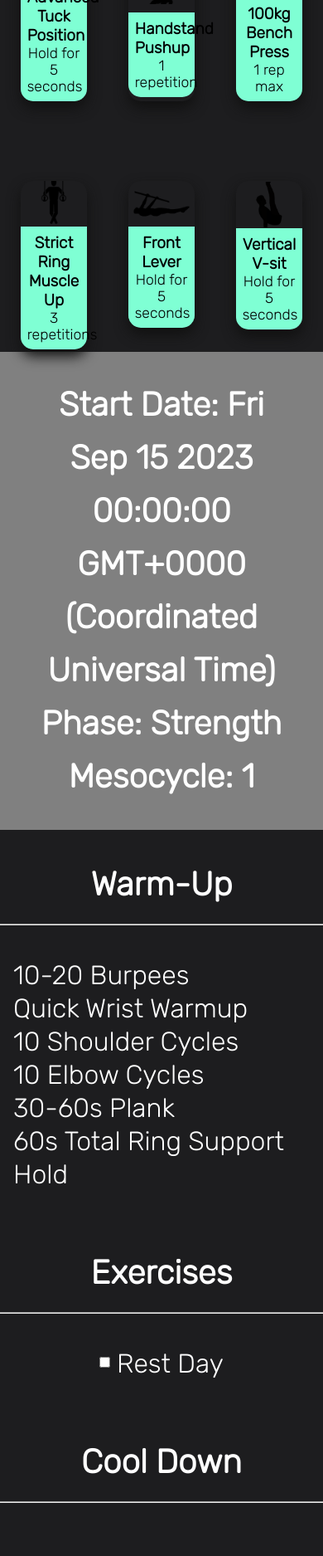
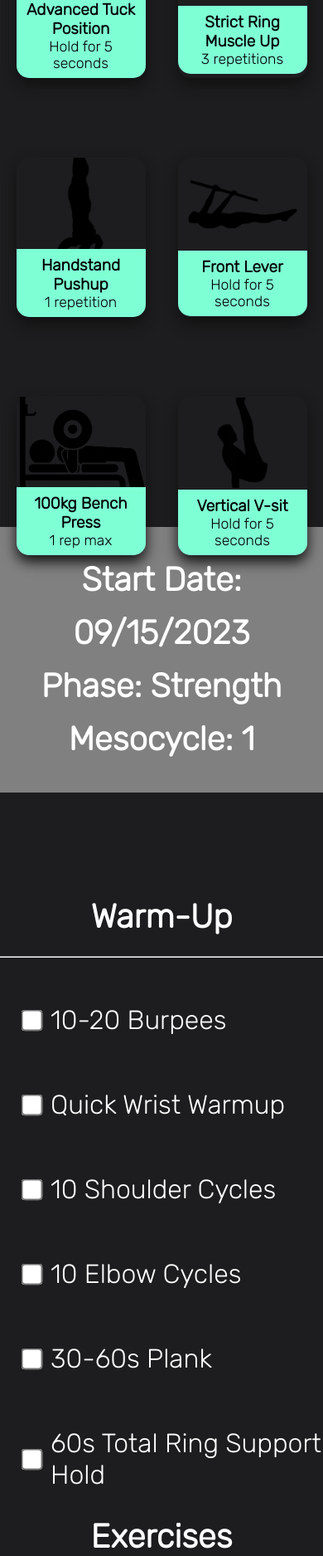
Before and after one commit to Bartekl-13/workout-plan, a plain HTML site: page index.html in a window 390 px wide. Shown: the part 125-2000 px from the top of the page at 83% size. Drawn offline with Linux system fonts and the light colour scheme; a web font is replaced by a local one.

Commit message:
improved responsiveness

```diff
--- a/app.js
+++ b/app.js
@@ -166,7 +166,14 @@ function displayExercises() {
 	const startDateElement = document.getElementById("startDate");
 	currentPhaseElement.textContent = `Phase: ${currentPhase}`;
 	currentMesocycleElement.textContent = `Mesocycle: ${currentMesocycle + 1}`;
-	startDateElement.textContent = `Start Date: ${startDate}`;
+	startDateElement.textContent = `Start Date: ${startDate.toLocaleDateString(
+		"en-US",
+		{
+			day: "2-digit",
+			month: "2-digit",
+			year: "numeric",
+		}
+	)}`;
 
 	// Define exercises based on the day of the week and phase (heavy or light)
 	let currentExercises;
--- a/index.html
+++ b/index.html
@@ -95,14 +95,30 @@
 			<div class="warmup">
 				<h2>Warm-Up</h2>
 				<hr />
-				<p>
-					10-20 Burpees <br />
-					Quick Wrist Warmup <br />
-					10 Shoulder Cycles <br />
-					10 Elbow Cycles <br />
-					30-60s Plank <br />
-					60s Total Ring Support Hold
-				</p>
+				<div class="check-and-ex2">
+					<input type="checkbox" />
+					<p>10-20 Burpees</p>
+				</div>
+				<div class="check-and-ex2">
+					<input type="checkbox" />
+					<p>Quick Wrist Warmup</p>
+				</div>
+				<div class="check-and-ex2">
+					<input type="checkbox" />
+					<p>10 Shoulder Cycles</p>
+				</div>
+				<div class="check-and-ex2">
+					<input type="checkbox" />
+					<p>10 Elbow Cycles</p>
+				</div>
+				<div class="check-and-ex2">
+					<input type="checkbox" />
+					<p>30-60s Plank</p>
+				</div>
+				<div class="check-and-ex2">
+					<input type="checkbox" />
+					<p>60s Total Ring Support Hold</p>
+				</div>
 			</div>
 			<!-- Add placeholders for displaying phase and mesocycle -->
 
@@ -115,6 +131,30 @@
 			<div class="cooldown">
 				<h2>Cool Down</h2>
 				<hr />
+				<div class="check-and-ex3">
+					<input type="checkbox" />
+					<p>10-20 Burpees</p>
+				</div>
+				<div class="check-and-ex3">
+					<input type="checkbox" />
+					<p>Quick Wrist Warmup</p>
+				</div>
+				<div class="check-and-ex3">
+					<input type="checkbox" />
+					<p>10 Shoulder Cycles</p>
+				</div>
+				<div class="check-and-ex3">
+					<input type="checkbox" />
+					<p>10 Elbow Cycles</p>
+				</div>
+				<div class="check-and-ex3">
+					<input type="checkbox" />
+					<p>30-60s Plank</p>
+				</div>
+				<div class="check-and-ex3">
+					<input type="checkbox" />
+					<p>60s Total Ring Support Hold</p>
+				</div>
 			</div>
 		</section>
 
--- a/styles.css
+++ b/styles.css
@@ -176,12 +176,6 @@ img {
 	align-items: center;
 }
 
-.warmup p {
-	margin-top: 2.5rem;
-	margin-left: 1rem;
-	line-height: 2.5rem;
-}
-
 #exerciseListContainer {
 	display: flex;
 	flex-direction: column;
@@ -189,7 +183,7 @@ img {
 	align-items: center;
 }
 #exerciseList {
-	margin-top: 2.5rem;
+	margin: 2rem auto 2rem 5rem;
 	line-height: 2.5rem;
 }
 .cooldown {
@@ -202,6 +196,7 @@ img {
 hr {
 	width: 100%;
 	margin-top: 1.5rem;
+	margin-bottom: 1.5rem;
 }
 
 .phase-mesocycle {
@@ -223,9 +218,27 @@ hr {
 	align-items: center;
 }
 
-.check-and-ex input {
-	margin-right: 0.5rem;
-	margin-bottom: 0.1rem;
+.check-and-ex input,
+.check-and-ex2 input,
+.check-and-ex3 input {
+	margin-right: 1rem;
+
+	transform: scale(2);
+}
+
+.check-and-ex2 {
+	display: flex;
+	flex-direction: row;
+	justify-content: center;
+	align-items: center;
+	margin: 2rem auto 2rem 2rem;
+}
+.check-and-ex3 {
+	display: flex;
+	flex-direction: row;
+	justify-content: center;
+	align-items: center;
+	margin: 2rem auto 2rem 2rem;
 }
 @media only screen and (max-width: 1400px) {
 	.logo {
@@ -259,20 +272,18 @@ hr {
 	.card-container p {
 		font-size: 1.1rem;
 	}
-	.todayplan-container {
-		margin-top: 5vh;
-	}
+
 
 	.todayplan-container h2,
 	.phase-mesocycle h2 {
-		font-size: 2rem;
+		font-size: 2.5rem;
 	}
 	.todayplan-container p {
 		font-size: 1.5rem;
 	}
 }
 
-@media only screen and (max-width: 900px) {
+@media only screen and (max-width:1100px) {
 	nav div.nav a {
 		font-size: 1.25rem;
 		padding: 1rem 3rem;
@@ -291,14 +302,32 @@ hr {
 	.goals-container {
 		height: 60vh;
 	}
-	.card {
-		width: 62%;
-	}
-	.card:hover {
-		width: 70%;
+	.goals-container {
+		margin-top: 5vh;
+		height: 85vh;
+		display: flex;
+		flex-direction: column;
+		align-items: center;
+		justify-content: center;
 	}
 
+	.goals-cards {
+		width: 100%;
+		display: grid;
+		grid-template-columns: 1fr 1fr;
+		grid-template-rows: none;
+	}
 
+	.card {
+		width: 60%;
+	}
+
+	.card:hover {
+		width: 65%;
+	}
+	img {
+		height: 13vh;
+	}
 	.todayplan-container {
 		grid-template-rows: 3;
 		grid-template-columns: 1fr;
@@ -312,13 +341,14 @@ hr {
 	}
 }
 
-
-@media only screen and (max-width: 550px) {
+@media only screen and (max-width: 700px) {
 	.div-logo {
 		display: none;
 	}
 	.nav-container {
 		grid-template-columns: 1fr;
+		align-items: center;
+		justify-content: center;
 	}
 	nav div.nav a {
 		font-size: 1.5rmerem;
@@ -329,4 +359,11 @@ hr {
 		font-size: 1.75rem;
 	}
 
+	.card {
+		width: 80%;
+	}
+
+	.card:hover {
+		width: 85%;
+	}
 }
```
